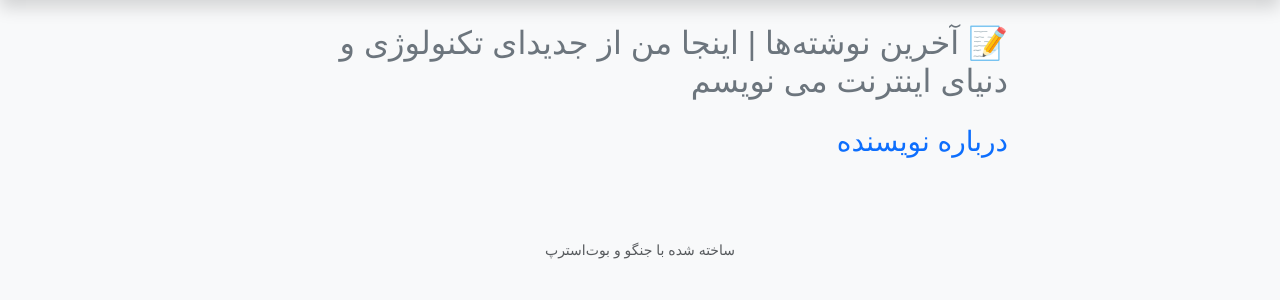
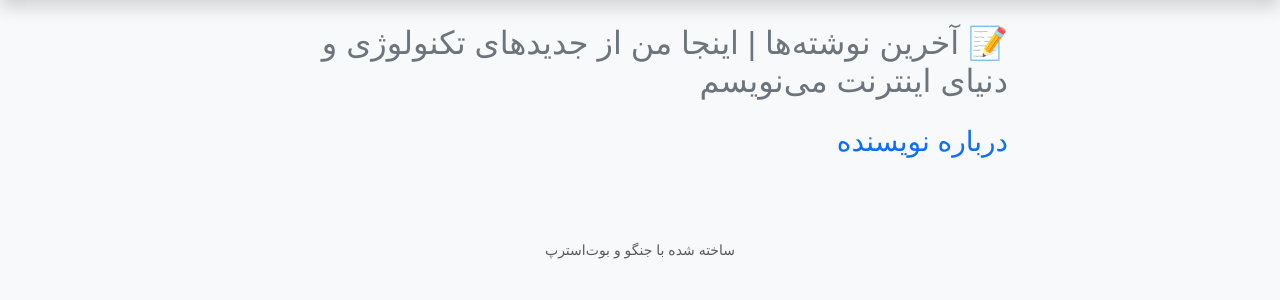
Before and after one commit to Mobinsadeqian/my-personal-blog, a Django app: page / in a window 1280 px wide. Shown: the part 56-356 px from the top of the page. Run offline with Django 5.2, Linux system fonts and the light colour scheme; data that the repository does not hold is empty; some web fonts are replaced.

Commit message:
Update post_list.html

```diff
--- a/blog/templates/blog/post_list.html
+++ b/blog/templates/blog/post_list.html
@@ -1,7 +1,7 @@
 {% extends 'blog/base.html' %}
 
 {% block content %}
-    <h2 class="mb-4 text-secondary">📝 آخرین نوشته‌ها | اینجا من از جدیدای تکنولوژی و دنیای اینترنت می نویسم</h2>
+    <h2 class="mb-4 text-secondary">📝 آخرین نوشته‌ها | اینجا من از جدیدهای تکنولوژی و دنیای اینترنت می‌نویسم</h2>
     <h3><a href="{% url 'about_page' %}">درباره نویسنده</a></h3>
 
     {% for post in posts %}
```
